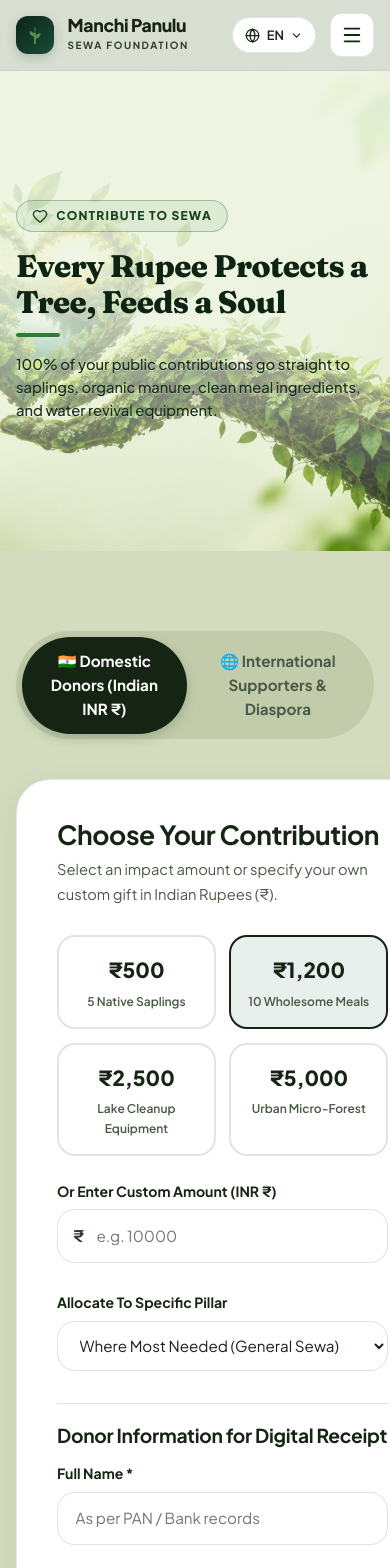
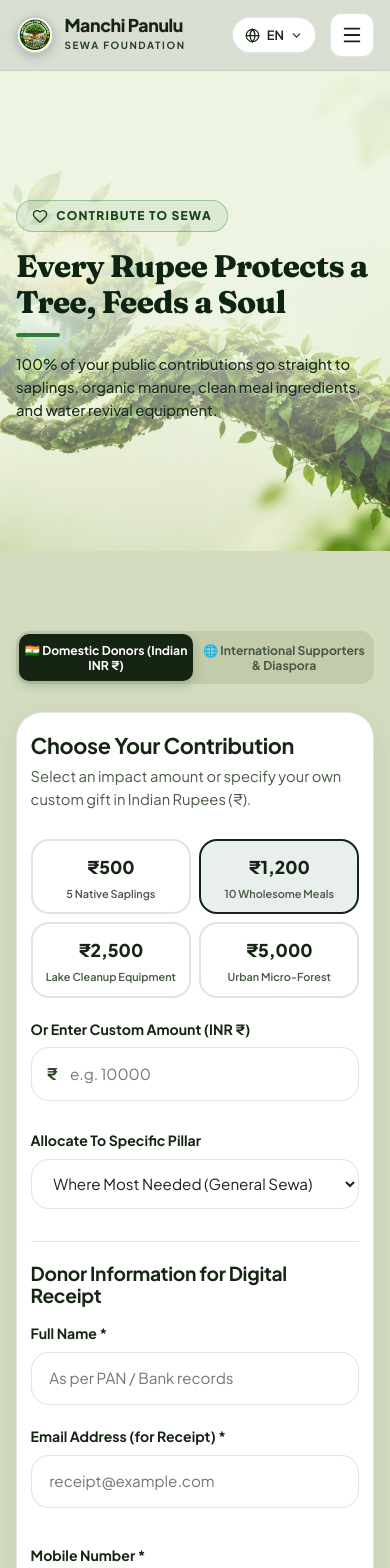
Before and after one commit to saranyak2406/ManchiPanuluSewaFoundation, a React (Vite) app: page /donate in a window 390 px wide. Shown: the top 1568 px of the page. Built offline with nearby package versions, Linux system fonts and the light colour scheme.

Commit message:
feat: insert official foundation logo across website and optimize mobile donation view

```diff
--- a/index.html
+++ b/index.html
@@ -2,7 +2,8 @@
 <html lang="en">
   <head>
     <meta charset="UTF-8" />
-    <link rel="icon" type="image/svg+xml" href="/favicon.svg" />
+    <link rel="icon" type="image/jpeg" href="/logo.jpg" />
+    <link rel="apple-touch-icon" href="/logo.jpg" />
     <meta name="viewport" content="width=device-width, initial-scale=1.0" />
     <meta name="theme-color" content="#0B271A" />
     <meta name="description" content="Manchi Panulu Sewa Foundation - Good Deeds Today, A Better Tomorrow. Dedicated to VrukshaSewa (Nature Protection), Human Social Sewa, Environmental Conservation, and Poor Sewa." />
--- a/src/components/Footer.jsx
+++ b/src/components/Footer.jsx
@@ -37,7 +37,30 @@ export default function Footer() {
         <div className="footer-main-grid">
           {/* Column 1: Brand & Ethos */}
           <div className="footer-brand-col">
-            <h3 className="footer-brand-title">{t('nav.brandTitle')}</h3>
+            <div style={{ display: 'flex', alignItems: 'center', gap: '0.9rem', marginBottom: '1.25rem' }}>
+              <img
+                src="/logo.jpg"
+                alt="Manchi Panulu Sewa Foundation Logo"
+                style={{
+                  width: '56px',
+                  height: '56px',
+                  borderRadius: '50%',
+                  objectFit: 'cover',
+                  backgroundColor: '#FFFFFF',
+                  border: '2px solid rgba(120, 201, 83, 0.4)',
+                  boxShadow: '0 4px 14px rgba(0, 0, 0, 0.25)',
+                  flexShrink: 0
+                }}
+              />
+              <div>
+                <h3 className="footer-brand-title" style={{ marginBottom: '0.2rem', lineHeight: '1.15' }}>
+                  {t('nav.brandTitle')}
+                </h3>
+                <div style={{ fontSize: '0.72rem', color: 'var(--color-sprout-light)', fontWeight: 700, letterSpacing: '0.12em', textTransform: 'uppercase' }}>
+                  {t('nav.brandSubtitle')}
+                </div>
+              </div>
+            </div>
             <div className="footer-tagline">{t('footer.quote')}</div>
             <p className="footer-desc">
               {t('footer.brandDesc')}
--- a/src/components/Navbar.jsx
+++ b/src/components/Navbar.jsx
@@ -68,15 +68,11 @@ export default function Navbar() {
               aria-label="Manchi Panulu Sewa Foundation"
               onClick={() => handleLinkClick('/')}
             >
-              <div className="brand-icon-wrapper">
-                {/* Sprout emblem inside curved badge */}
-                <svg width="22" height="22" viewBox="0 0 24 24" fill="none">
-                  <path d="M12 21V10" stroke="currentColor" strokeWidth="2" strokeLinecap="round" />
-                  <path d="M12 14C8.5 14 6 11.5 6 8C9.5 8 12 10.5 12 14Z" fill="currentColor" />
-                  <path d="M12 16C15.5 16 18 13.5 18 10C14.5 10 12 12.5 12 16Z" fill="currentColor" />
-                  <path d="M12 9C10.5 6.5 12 3 12 3C12 3 13.5 6.5 12 9Z" fill="currentColor" />
-                </svg>
-              </div>
+              <img
+                src="/logo.jpg"
+                alt="Manchi Panulu Sewa Foundation Logo"
+                className="brand-logo-img"
+              />
               <div className="brand-text">
                 <span className="brand-title">{t('nav.brandTitle')}</span>
                 <span className="brand-subtitle">{t('nav.brandSubtitle')}</span>
@@ -187,14 +183,11 @@ export default function Navbar() {
           <aside className="mobile-drawer" onClick={(e) => e.stopPropagation()}>
             <div className="drawer-header">
               <Link to="/" className="brand-logo" onClick={() => handleLinkClick('/')}>
-                <div className="brand-icon-wrapper" style={{ width: 38, height: 38 }}>
-                  <svg width="18" height="18" viewBox="0 0 24 24" fill="none">
-                    <path d="M12 21V10" stroke="currentColor" strokeWidth="2" strokeLinecap="round" />
-                    <path d="M12 14C8.5 14 6 11.5 6 8C9.5 8 12 10.5 12 14Z" fill="currentColor" />
-                    <path d="M12 16C15.5 16 18 13.5 18 10C14.5 10 12 12.5 12 16Z" fill="currentColor" />
-                    <path d="M12 9C10.5 6.5 12 3 12 3C12 3 13.5 6.5 12 9Z" fill="currentColor" />
-                  </svg>
-                </div>
+                <img
+                  src="/logo.jpg"
+                  alt="Manchi Panulu Sewa Foundation Logo"
+                  className="brand-logo-img mobile-drawer-logo"
+                />
                 <div className="brand-text">
                   <span className="brand-title" style={{ fontSize: '1.05rem' }}>{t('nav.brandTitle')}</span>
                   <span className="brand-subtitle" style={{ fontSize: '0.62rem' }}>{t('nav.brandSubtitle')}</span>
--- a/src/pages/AboutPage.jsx
+++ b/src/pages/AboutPage.jsx
@@ -129,6 +129,35 @@ export default function AboutPage() {
                   alt="Manchi Panulu Sewa Foundation Nature Protection"
                   style={{ width: '100%', height: '420px', objectFit: 'cover' }}
                 />
+              </div>
+
+              {/* Official Trust Emblem Seal */}
+              <div style={{
+                position: 'absolute',
+                bottom: '-20px',
+                right: '16px',
+                backgroundColor: '#FFFFFF',
+                borderRadius: '999px',
+                padding: '0.45rem 1rem 0.45rem 0.5rem',
+                display: 'flex',
+                alignItems: 'center',
+                gap: '0.65rem',
+                boxShadow: '0 8px 24px rgba(12, 38, 26, 0.18)',
+                border: '1.5px solid rgba(27, 77, 52, 0.15)'
+              }}>
+                <img
+                  src="/logo.jpg"
+                  alt="Official Trust Emblem"
+                  style={{ width: '44px', height: '44px', borderRadius: '50%', objectFit: 'cover' }}
+                />
+                <div>
+                  <div style={{ fontSize: '0.74rem', fontWeight: 800, color: 'var(--color-forest-900)', textTransform: 'uppercase', letterSpacing: '0.04em' }}>
+                    Official Trust Emblem
+                  </div>
+                  <div style={{ fontSize: '0.68rem', color: '#2E7D32', fontWeight: 600 }}>
+                    మంచి పనులు మన బాధ్యత
+                  </div>
+                </div>
               </div>
             </div>
           </div>
--- a/src/pages/DonatePage.jsx
+++ b/src/pages/DonatePage.jsx
@@ -162,10 +162,10 @@ export default function DonatePage() {
             <div className="donation-grid">
               {/* Left Column: Preset Selector and Form */}
               <div className="donation-card-main">
-                <h3 style={{ fontSize: '1.65rem', color: 'var(--color-forest-900)', marginBottom: '0.4rem' }}>
+                <h3 style={{ fontSize: 'clamp(1.35rem, 4.5vw, 1.65rem)', color: 'var(--color-forest-900)', marginBottom: '0.4rem', lineHeight: '1.2' }}>
                   {t('donate.chooseTitle')}
                 </h3>
-                <p style={{ fontSize: '0.92rem', color: 'var(--color-text-muted)', marginBottom: '1.75rem' }}>
+                <p style={{ fontSize: '0.92rem', color: 'var(--color-text-muted)', marginBottom: '1.75rem', lineHeight: '1.55' }}>
                   {t('donate.chooseDesc')}
                 </p>
 
@@ -375,23 +375,23 @@ export default function DonatePage() {
                   </div>
 
                   <div style={{ display: 'flex', flexDirection: 'column', gap: '0.75rem', fontSize: '0.9rem' }}>
-                    <div style={{ display: 'flex', justifyContent: 'space-between', paddingBottom: '0.5rem', borderBottom: '1px solid var(--color-border-subtle)' }}>
+                    <div style={{ display: 'flex', justifyContent: 'space-between', alignItems: 'center', flexWrap: 'wrap', gap: '0.35rem', paddingBottom: '0.5rem', borderBottom: '1px solid var(--color-border-subtle)' }}>
                       <span style={{ color: 'var(--color-text-muted)' }}>Beneficiary:</span>
-                      <strong style={{ color: 'var(--color-forest-900)' }}>Manchi Panulu Sewa Foundation</strong>
+                      <strong style={{ color: 'var(--color-forest-900)', wordBreak: 'break-word', textAlign: 'right' }}>Manchi Panulu Sewa Foundation</strong>
                     </div>
-                    <div style={{ display: 'flex', justifyContent: 'space-between', paddingBottom: '0.5rem', borderBottom: '1px solid var(--color-border-subtle)' }}>
+                    <div style={{ display: 'flex', justifyContent: 'space-between', alignItems: 'center', flexWrap: 'wrap', gap: '0.35rem', paddingBottom: '0.5rem', borderBottom: '1px solid var(--color-border-subtle)' }}>
                       <span style={{ color: 'var(--color-text-muted)' }}>Bank:</span>
                       <strong style={{ color: 'var(--color-forest-900)' }}>State Bank of India (SBI)</strong>
                     </div>
-                    <div style={{ display: 'flex', justifyContent: 'space-between', paddingBottom: '0.5rem', borderBottom: '1px solid var(--color-border-subtle)' }}>
+                    <div style={{ display: 'flex', justifyContent: 'space-between', alignItems: 'center', flexWrap: 'wrap', gap: '0.35rem', paddingBottom: '0.5rem', borderBottom: '1px solid var(--color-border-subtle)' }}>
                       <span style={{ color: 'var(--color-text-muted)' }}>Account Number:</span>
                       <strong style={{ fontFamily: 'monospace', color: 'var(--color-forest-900)' }}>41234567890</strong>
                     </div>
-                    <div style={{ display: 'flex', justifyContent: 'space-between', paddingBottom: '0.5rem', borderBottom: '1px solid var(--color-border-subtle)' }}>
+                    <div style={{ display: 'flex', justifyContent: 'space-between', alignItems: 'center', flexWrap: 'wrap', gap: '0.35rem', paddingBottom: '0.5rem', borderBottom: '1px solid var(--color-border-subtle)' }}>
                       <span style={{ color: 'var(--color-text-muted)' }}>IFSC Code:</span>
                       <strong style={{ fontFamily: 'monospace', color: 'var(--color-forest-900)' }}>SBIN0012345</strong>
                     </div>
-                    <div style={{ display: 'flex', justifyContent: 'space-between' }}>
+                    <div style={{ display: 'flex', justifyContent: 'space-between', alignItems: 'center', flexWrap: 'wrap', gap: '0.35rem' }}>
                       <span style={{ color: 'var(--color-text-muted)' }}>Account Type:</span>
                       <strong style={{ color: 'var(--color-forest-900)' }}>Current / Trust Account</strong>
                     </div>
--- a/src/styles/components.css
+++ b/src/styles/components.css
@@ -804,6 +804,37 @@
   gap: 0.85rem;
   text-decoration: none;
   color: var(--color-forest-900);
+}
+
+.brand-logo-img {
+  width: 48px;
+  height: 48px;
+  border-radius: 50%;
+  object-fit: cover;
+  box-shadow: 0 3px 10px rgba(12, 38, 26, 0.22);
+  border: 2px solid rgba(27, 77, 52, 0.28);
+  background-color: #FFFFFF;
+  flex-shrink: 0;
+  transition: transform var(--transition-normal);
+}
+
+.brand-logo:hover .brand-logo-img {
+  transform: rotate(4deg) scale(1.06);
+}
+
+.mobile-drawer-logo {
+  width: 42px;
+  height: 42px;
+}
+
+@media (max-width: 480px) {
+  .brand-logo-img {
+    width: 38px;
+    height: 38px;
+  }
+  .brand-logo {
+    gap: 0.65rem;
+  }
 }
 
 .brand-icon-wrapper {
--- a/src/styles/pages.css
+++ b/src/styles/pages.css
@@ -182,22 +182,37 @@
   display: flex;
   justify-content: center;
   margin-bottom: 2.5rem;
+  width: 100%;
 }
 
 .donation-tabs-switch {
-  display: inline-flex;
+  display: flex;
+  width: 100%;
+  max-width: 560px;
   background-color: var(--color-sage-200);
   padding: 0.35rem;
-  border-radius: var(--radius-pill);
+  border-radius: 999px;
+  box-sizing: border-box;
+  gap: 0.35rem;
 }
 
 .donate-tab-btn {
-  padding: 0.75rem 1.75rem;
-  border-radius: var(--radius-pill);
-  font-size: 0.95rem;
+  flex: 1 1 0;
+  min-width: 0;
+  padding: 0.75rem 1.25rem;
+  border-radius: 999px;
+  font-size: 0.92rem;
   font-weight: 700;
   color: var(--color-text-muted);
   transition: all var(--transition-fast);
+  display: flex;
+  align-items: center;
+  justify-content: center;
+  text-align: center;
+  line-height: 1.25;
+  border: none;
+  cursor: pointer;
+  word-break: normal;
 }
 
 .donate-tab-btn.active {
@@ -208,13 +223,15 @@
 
 .donation-grid {
   display: grid;
-  grid-template-columns: 1fr;
+  grid-template-columns: minmax(0, 1fr);
   gap: 2.5rem;
+  width: 100%;
+  min-width: 0;
 }
 
 @media (min-width: 992px) {
   .donation-grid {
-    grid-template-columns: 1.2fr 0.8fr;
+    grid-template-columns: minmax(0, 1.2fr) minmax(0, 0.8fr);
   }
 }
 
@@ -224,32 +241,43 @@
   padding: 2.5rem;
   border: 1px solid var(--color-border-card);
   box-shadow: var(--shadow-md);
+  min-width: 0;
+  max-width: 100%;
+  box-sizing: border-box;
+  overflow: hidden;
 }
 
 .preset-amounts-grid {
   display: grid;
-  grid-template-columns: repeat(2, 1fr);
+  grid-template-columns: repeat(2, minmax(0, 1fr));
   gap: 0.85rem;
   margin-bottom: 1.5rem;
+  width: 100%;
+  min-width: 0;
 }
 
 @media (min-width: 576px) {
   .preset-amounts-grid {
-    grid-template-columns: repeat(4, 1fr);
+    grid-template-columns: repeat(4, minmax(0, 1fr));
   }
 }
 
 .preset-amount-btn {
-  padding: 1rem 0.75rem;
+  min-width: 0;
+  width: 100%;
+  padding: 1rem 0.5rem;
   border-radius: var(--radius-md);
   border: 2px solid var(--color-border-card);
   background-color: var(--color-surface-white);
   display: flex;
   flex-direction: column;
   align-items: center;
+  justify-content: center;
   gap: 0.35rem;
   transition: all var(--transition-fast);
   cursor: pointer;
+  box-sizing: border-box;
+  overflow: hidden;
 }
 
 .preset-amount-btn:hover {
@@ -264,16 +292,93 @@
 
 .preset-val {
   font-family: var(--font-heading);
-  font-size: 1.3rem;
+  font-size: clamp(1.1rem, 3.5vw, 1.3rem);
   font-weight: 800;
   color: var(--color-forest-900);
+  white-space: nowrap;
 }
 
 .preset-impact {
-  font-size: 0.75rem;
+  font-size: clamp(0.68rem, 2vw, 0.75rem);
   font-weight: 600;
   color: var(--color-text-muted);
   text-align: center;
+  line-height: 1.25;
+  overflow-wrap: break-word;
+  word-break: break-word;
+  max-width: 100%;
+}
+
+@media (max-width: 768px) {
+  .donation-tabs-wrapper {
+    margin-bottom: 1.75rem;
+  }
+
+  .donation-tabs-switch {
+    padding: 0.25rem;
+    border-radius: 16px;
+    gap: 0.25rem;
+  }
+
+  .donate-tab-btn {
+    padding: 0.65rem 0.5rem;
+    font-size: 0.82rem;
+    border-radius: 12px;
+    line-height: 1.2;
+  }
+
+  .donation-grid {
+    gap: 1.75rem;
+  }
+
+  .donation-card-main {
+    padding: 1.5rem 1.15rem;
+    border-radius: var(--radius-lg);
+  }
+
+  .preset-amounts-grid {
+    gap: 0.65rem;
+    margin-bottom: 1.25rem;
+  }
+
+  .preset-amount-btn {
+    padding: 0.85rem 0.4rem;
+  }
+
+  .upi-qr-card {
+    padding: 1.75rem 1.25rem;
+  }
+
+  .upi-id-pill {
+    max-width: 100%;
+    font-size: 0.8rem;
+    padding: 0.45rem 0.75rem;
+  }
+}
+
+@media (max-width: 480px) {
+  .donation-tabs-switch {
+    padding: 0.2rem;
+    border-radius: 14px;
+  }
+
+  .donate-tab-btn {
+    padding: 0.55rem 0.35rem;
+    font-size: 0.76rem;
+    border-radius: 10px;
+  }
+
+  .donation-card-main {
+    padding: 1.25rem 0.85rem;
+  }
+
+  .preset-amounts-grid {
+    gap: 0.5rem;
+  }
+
+  .preset-amount-btn {
+    padding: 0.75rem 0.35rem;
+  }
 }
 
 .upi-qr-card {
```
Also changed, not shown: src/components/CircularStamp.jsx (+14 -11 lines), public/logo.jpg (added), src/assets/logo.jpg (added).
